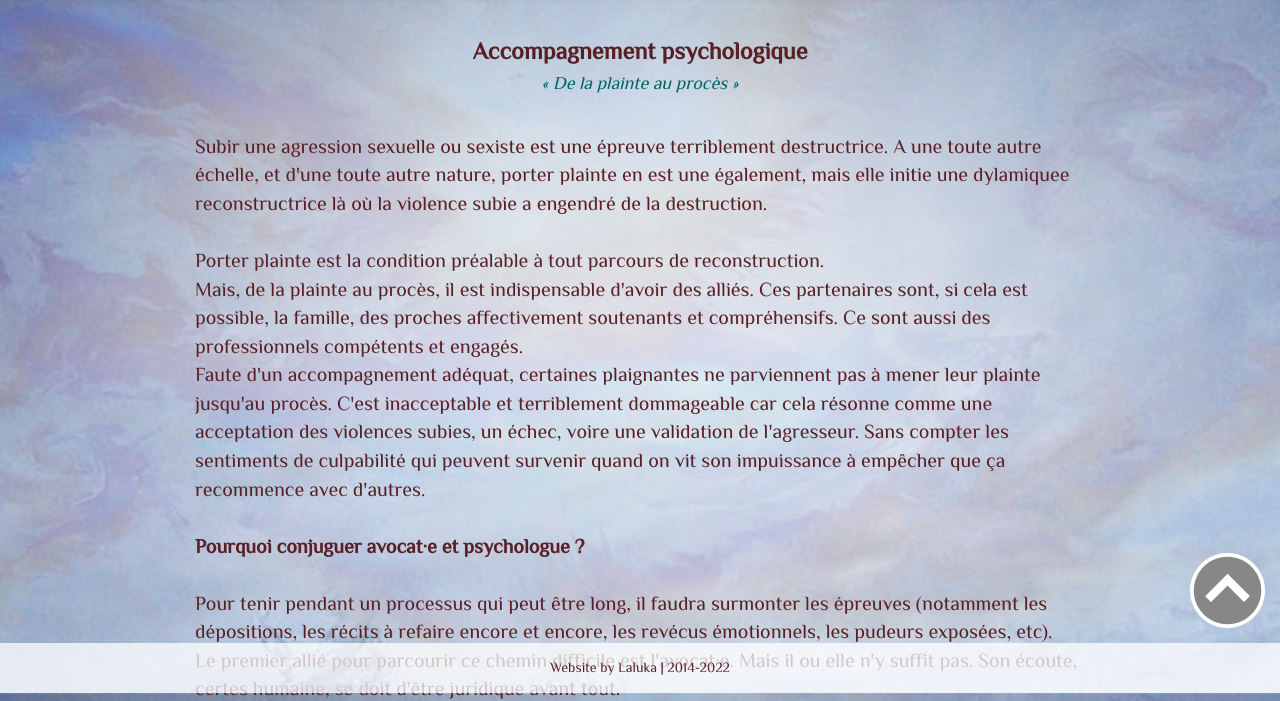
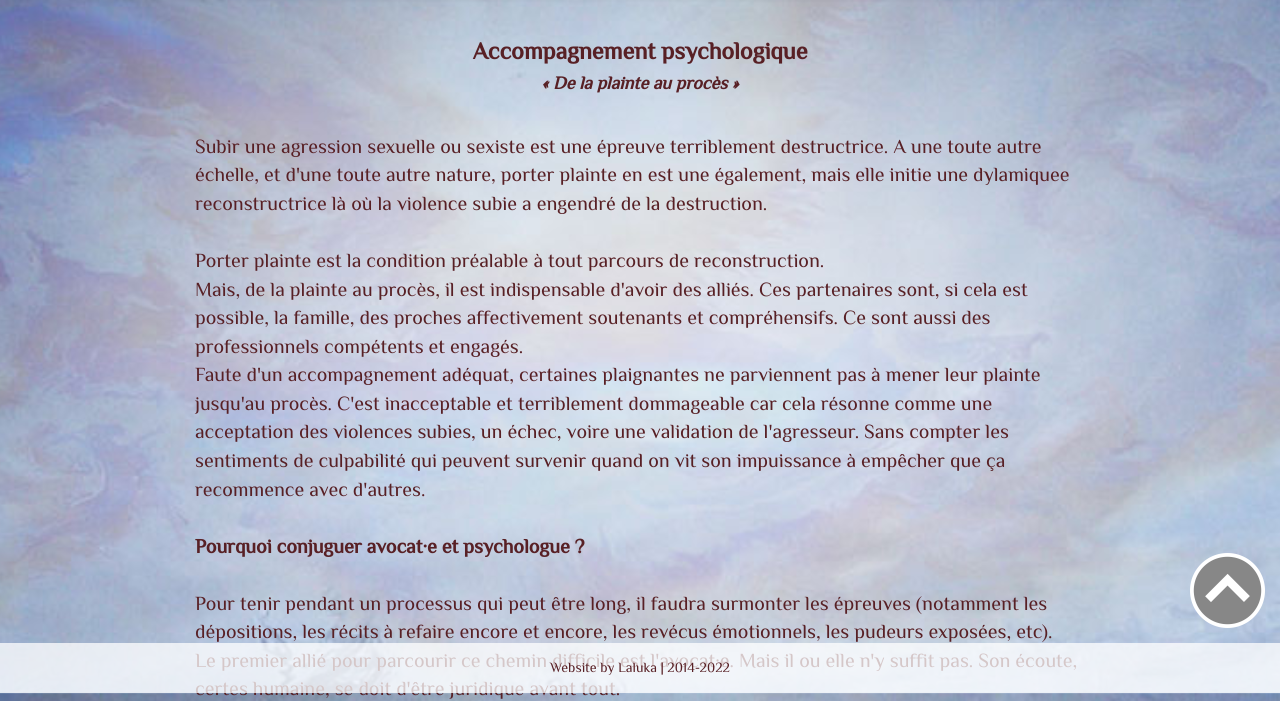
Before and after one commit to laluka/psy18eme, a plain HTML site: page plainte-au-proces.html in a window 1280 px wide. Shown: the part 107-808 px from the top of the page. Drawn offline with nearby package versions, Linux system fonts and the light colour scheme.

Commit message:
Update plainte-au-proces.html

```diff
--- a/plainte-au-proces.html
+++ b/plainte-au-proces.html
@@ -79,7 +79,7 @@
   <div class="container zoomed">
     <div class="col-xs-12 col-sm-offset-1 col-sm-10">
       <h3 class="text-center"><strong>Accompagnement psychologique</strong></h3>
-      <h4 class="text-center"><em class="bluetext">« De la plainte au procès »</em></h4>
+      <h4 class="text-center"><em class="bluetext"><strong>« De la plainte au procès »</strong></em></h4>
       <br>
       <p class="col-xs-12">
         Subir une agression sexuelle ou sexiste est une épreuve terriblement destructrice. A une toute autre échelle, et d'une toute autre nature, porter plainte en est une également, mais elle initie une dylamiquee reconstructrice là où la violence subie a engendré de la
```
